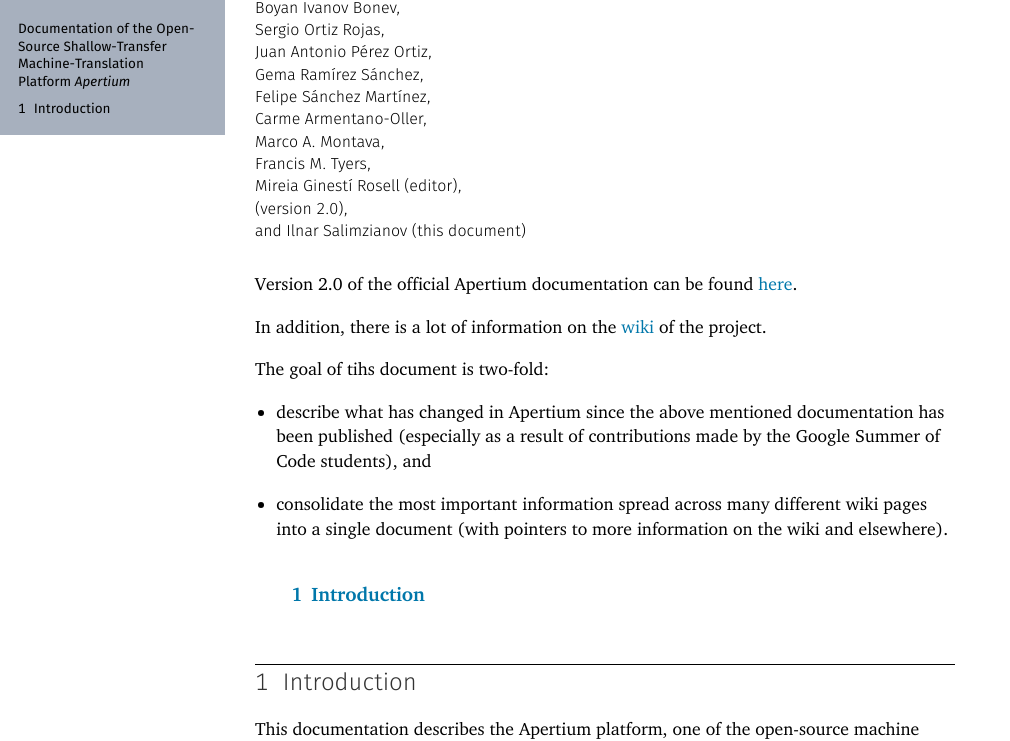
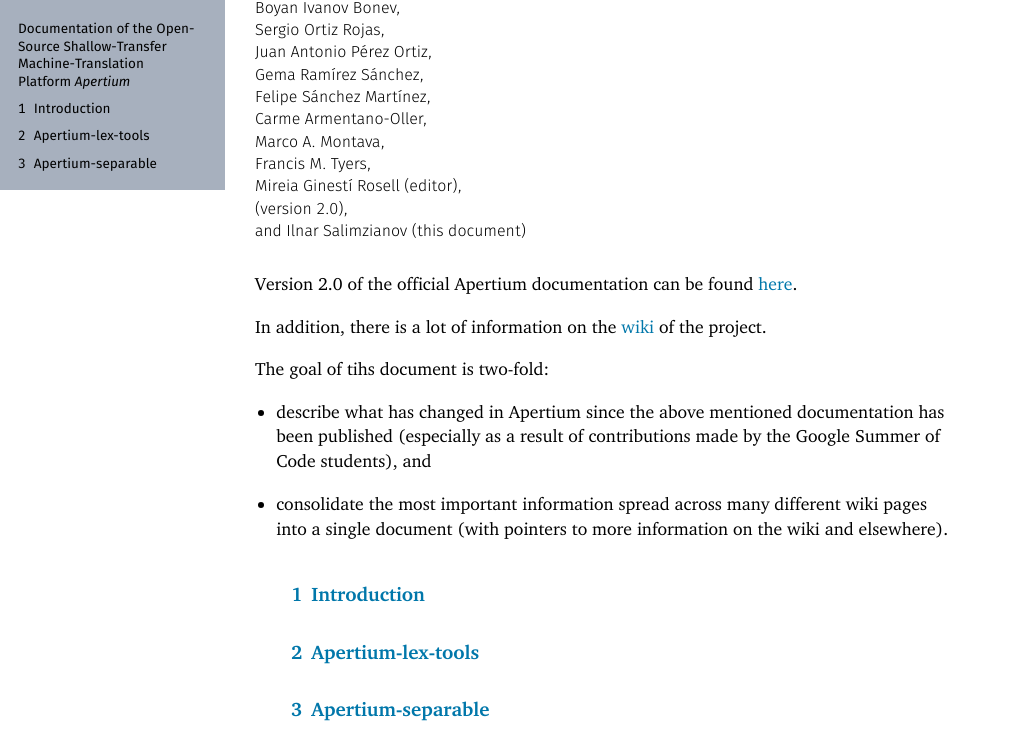
Before and after one commit to apertium/apertium, a plain HTML site: page docs/index.html in a window 1280 px wide. Shown: the part 225-966 px from the top of the page, without its empty margins (0-1010 px from the left). Drawn offline with Linux system fonts and the light colour scheme.

Commit message:
update docs

```diff
--- a/docs/index.html
+++ b/docs/index.html
@@ -1,8 +1,8 @@
 <!DOCTYPE html PUBLIC "-//W3C//DTD HTML 4.01 Transitional//EN" "http://www.w3.org/TR/html4/loose.dtd">
 <html><head><meta http-equiv="content-type" content="text/html; charset=utf-8"/><meta name="viewport" content="width=device-width, initial-scale=0.8"/><title>Documentation of the Open-Source Shallow-Transfer
 Machine-Translation Platform Apertium</title><link rel="stylesheet" type="text/css" href="scribble.css" title="default"/><link rel="stylesheet" type="text/css" href="manual-style.css" title="default"/><link rel="stylesheet" type="text/css" href="manual-racket.css" title="default"/><script type="text/javascript" src="scribble-common.js"></script><script type="text/javascript" src="manual-racket.js"></script><!--[if IE 6]><style type="text/css">.SIEHidden { overflow: hidden; }</style><![endif]--></head><body id="scribble-racket-lang-org"><div class="tocset"><div class="tocview"><div class="tocviewlist tocviewlisttopspace"><div class="tocviewtitle"><table cellspacing="0" cellpadding="0"><tr><td style="width: 1em;"><a href="javascript:void(0);" title="Expand/Collapse" class="tocviewtoggle" onclick="TocviewToggle(this,&quot;tocview_0&quot;);">&#9658;</a></td><td></td><td><a href="" class="tocviewselflink" data-pltdoc="x">Documentation of the Open-<wbr></wbr>Source Shallow-<wbr></wbr>Transfer
-Machine-<wbr></wbr>Translation Platform <span style="font-style: italic">Apertium</span></a></td></tr></table></div><div class="tocviewsublistonly" style="display: none;" id="tocview_0"><table cellspacing="0" cellpadding="0"><tr><td align="right">1&nbsp;</td><td><a href="#%28part._.Introduction%29" class="tocviewlink" data-pltdoc="x">Introduction</a></td></tr></table></div></div></div><div class="tocsub"><table class="tocsublist" cellspacing="0"><tr><td><span class="tocsublinknumber"></span><a href="#%28part._.Documentation_of_the_.Open-.Source_.Shallow-.Transfer_.Machine-.Translation_.Platform_.Apertium%29" class="tocsubseclink" data-pltdoc="x">Documentation of the Open-<wbr></wbr>Source Shallow-<wbr></wbr>Transfer
-Machine-<wbr></wbr>Translation Platform <span style="font-style: italic">Apertium</span></a></td></tr><tr><td><span class="tocsublinknumber">1<tt>&nbsp;</tt></span><a href="#%28part._.Introduction%29" class="tocsubseclink" data-pltdoc="x">Introduction</a></td></tr></table></div></div><div class="maincolumn"><div class="main"><div class="versionbox"><span class="versionNoNav">3.0</span></div><h2><a name="(part._.Documentation_of_the_.Open-.Source_.Shallow-.Transfer_.Machine-.Translation_.Platform_.Apertium)"></a>Documentation of the Open-Source Shallow-Transfer
+Machine-<wbr></wbr>Translation Platform <span style="font-style: italic">Apertium</span></a></td></tr></table></div><div class="tocviewsublistonly" style="display: none;" id="tocview_0"><table cellspacing="0" cellpadding="0"><tr><td align="right">1&nbsp;</td><td><a href="#%28part._.Introduction%29" class="tocviewlink" data-pltdoc="x">Introduction</a></td></tr><tr><td align="right">2&nbsp;</td><td><a href="#%28part._.Apertium-lex-tools%29" class="tocviewlink" data-pltdoc="x">Apertium-<wbr></wbr>lex-<wbr></wbr>tools</a></td></tr><tr><td align="right">3&nbsp;</td><td><a href="#%28part._.Apertium-separable%29" class="tocviewlink" data-pltdoc="x">Apertium-<wbr></wbr>separable</a></td></tr></table></div></div></div><div class="tocsub"><table class="tocsublist" cellspacing="0"><tr><td><span class="tocsublinknumber"></span><a href="#%28part._.Documentation_of_the_.Open-.Source_.Shallow-.Transfer_.Machine-.Translation_.Platform_.Apertium%29" class="tocsubseclink" data-pltdoc="x">Documentation of the Open-<wbr></wbr>Source Shallow-<wbr></wbr>Transfer
+Machine-<wbr></wbr>Translation Platform <span style="font-style: italic">Apertium</span></a></td></tr><tr><td><span class="tocsublinknumber">1<tt>&nbsp;</tt></span><a href="#%28part._.Introduction%29" class="tocsubseclink" data-pltdoc="x">Introduction</a></td></tr><tr><td><span class="tocsublinknumber">2<tt>&nbsp;</tt></span><a href="#%28part._.Apertium-lex-tools%29" class="tocsubseclink" data-pltdoc="x">Apertium-<wbr></wbr>lex-<wbr></wbr>tools</a></td></tr><tr><td><span class="tocsublinknumber">3<tt>&nbsp;</tt></span><a href="#%28part._.Apertium-separable%29" class="tocsubseclink" data-pltdoc="x">Apertium-<wbr></wbr>separable</a></td></tr></table></div></div><div class="maincolumn"><div class="main"><div class="versionbox"><span class="versionNoNav">3.0</span></div><h2><a name="(part._.Documentation_of_the_.Open-.Source_.Shallow-.Transfer_.Machine-.Translation_.Platform_.Apertium)"></a>Documentation of the Open-Source Shallow-Transfer
 Machine-Translation Platform <span style="font-style: italic">Apertium</span></h2><div class="SAuthorListBox"><span class="SAuthorList"><p class="author">Mikel L. Forcada,<br/>Boyan Ivanov Bonev,<br/>Sergio Ortiz Rojas,<br/>Juan Antonio P&#233;rez Ortiz,<br/>Gema Ram&#237;rez S&#225;nchez,<br/>Felipe S&#225;nchez Mart&#237;nez,<br/>Carme Armentano-Oller,<br/>Marco A. Montava,<br/>Francis M. Tyers,<br/>Mireia Ginest&#237; Rosell (editor),<br/>(version 2.0),<br/>and Ilnar Salimzianov (this document)</p></span></div><p>Version 2.0 of the official Apertium documentation can be
 found
 <a href="http://xixona.dlsi.ua.es/~fran/apertium2-documentation.pdf">here</a>.</p><p>In addition, there is a lot of information on the
@@ -12,7 +12,7 @@ result of contributions made by the Google Summer of
 Code students), and</p></li><li><p>consolidate the most important information spread
 across many different wiki pages into a single document
 (with pointers to more information on the wiki and
-elsewhere).</p></li></ul><table cellspacing="0" cellpadding="0"><tr><td><p><span class="hspace">&nbsp;&nbsp;&nbsp;&nbsp;</span><a href="#%28part._.Introduction%29" class="toptoclink" data-pltdoc="x">1<span class="hspace">&nbsp;</span>Introduction</a></p></td></tr></table><h3>1<tt>&nbsp;</tt><a name="(part._.Introduction)"></a>Introduction</h3><p>This documentation describes the Apertium platform, one of
+elsewhere).</p></li></ul><table cellspacing="0" cellpadding="0"><tr><td><p><span class="hspace">&nbsp;&nbsp;&nbsp;&nbsp;</span><a href="#%28part._.Introduction%29" class="toptoclink" data-pltdoc="x">1<span class="hspace">&nbsp;</span>Introduction</a></p></td></tr><tr><td><p><span class="hspace"></span></p></td></tr><tr><td><p><span class="hspace">&nbsp;&nbsp;&nbsp;&nbsp;</span><a href="#%28part._.Apertium-lex-tools%29" class="toptoclink" data-pltdoc="x">2<span class="hspace">&nbsp;</span>Apertium-lex-tools</a></p></td></tr><tr><td><p><span class="hspace"></span></p></td></tr><tr><td><p><span class="hspace">&nbsp;&nbsp;&nbsp;&nbsp;</span><a href="#%28part._.Apertium-separable%29" class="toptoclink" data-pltdoc="x">3<span class="hspace">&nbsp;</span>Apertium-separable</a></p></td></tr></table><h3>1<tt>&nbsp;</tt><a name="(part._.Introduction)"></a>Introduction</h3><p>This documentation describes the Apertium platform, one of
 the open-source machine translation systems which originated
 within the project &ldquo;Open-Source Machine Translation for the
 Languages of Spain&rdquo; (&ldquo;Traducci&#243;n autom&#225;tica de c&#243;digo
@@ -51,4 +51,4 @@ to a services-centered one.</p><p>It is worth mentioning that &ldquo;Open-Source
 for the Languages of Spain&rdquo; was the first large open-source
 machine translation project funded by the central Spanish
 Government, although the adoption of open-source software by
-the Spanish governments is not new.</p></div></div><div id="contextindicator">&nbsp;</div></body></html>
+the Spanish governments is not new.</p><h3>2<tt>&nbsp;</tt><a name="(part._.Apertium-lex-tools)"></a>Apertium-lex-tools</h3><h3>3<tt>&nbsp;</tt><a name="(part._.Apertium-separable)"></a>Apertium-separable</h3></div></div><div id="contextindicator">&nbsp;</div></body></html>
```
Also changed, not shown: 1 other file.
